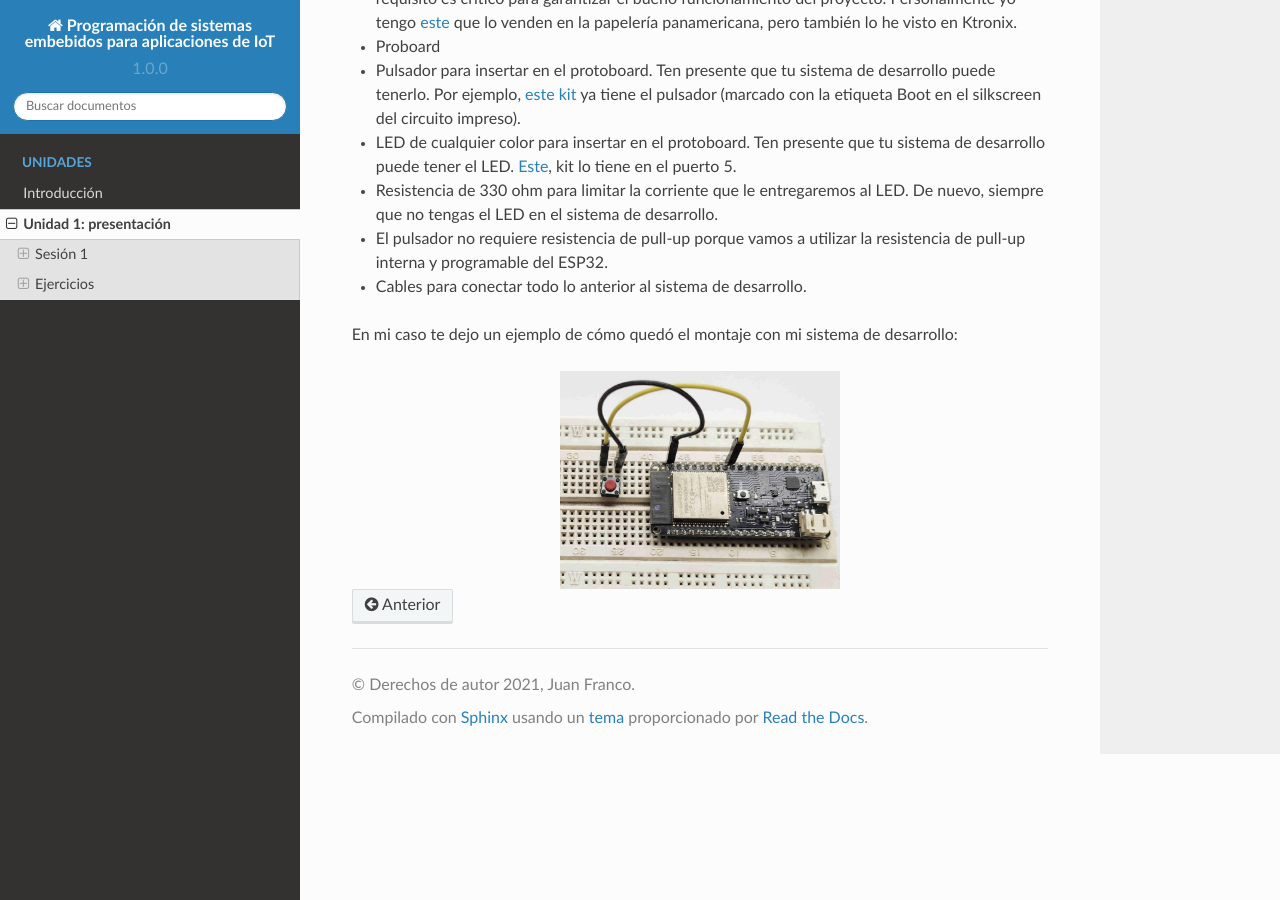
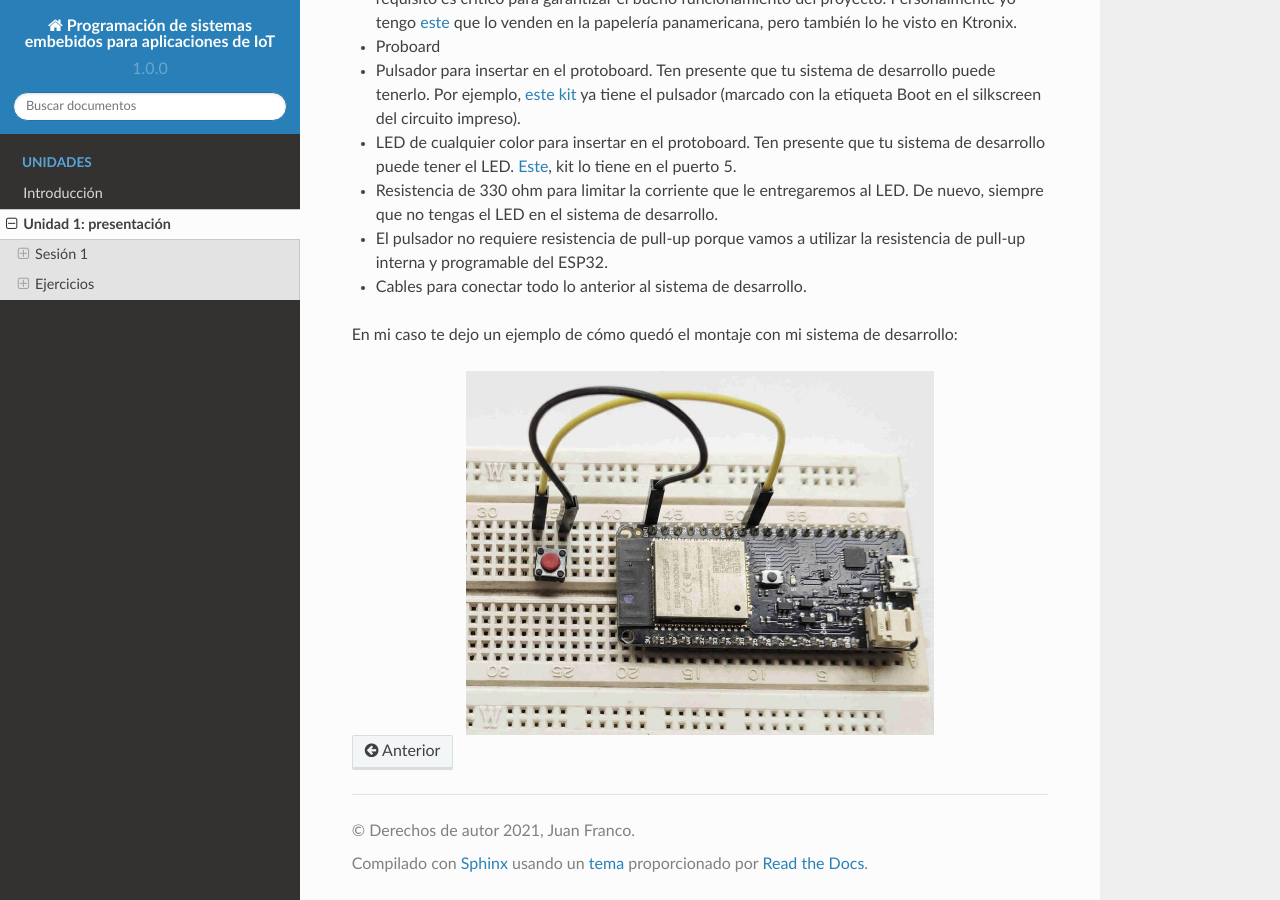
Before and after one commit to juanferfranco/espiot, a Sphinx documentation site: the page built from docs/_unidad1/unidad1.rst, in a window 1280 px wide and 900 px high, scrolled down 3165 px. Built offline with Sphinx 7.4.7 and the Read the Docs theme 2.0.0, drawn with Linux system fonts in a browser that asks for light colours.

Commit message:
update montaje

```diff
--- a/docs/_unidad1/unidad1.rst
+++ b/docs/_unidad1/unidad1.rst
@@ -166,8 +166,8 @@ podemos simular la entrada y la salida. Por tanto, vamos a necesitar:
 En mi caso te dejo un ejemplo de cómo quedó el montaje con mi sistema de desarrollo:
 
 
-.. image:: ../_static/montaje.jpg
-  :scale: 30%
+.. image:: ../_static/montaje-proto.jpg
+  :scale: 50%
   :align: center
   :alt: montaje
 
```
Also changed, not shown: docs/_static/montaje-proto.jpg (renamed from docs/_static/montaje.jpg).
